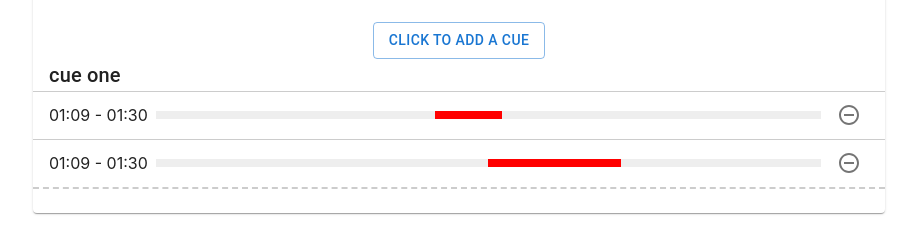
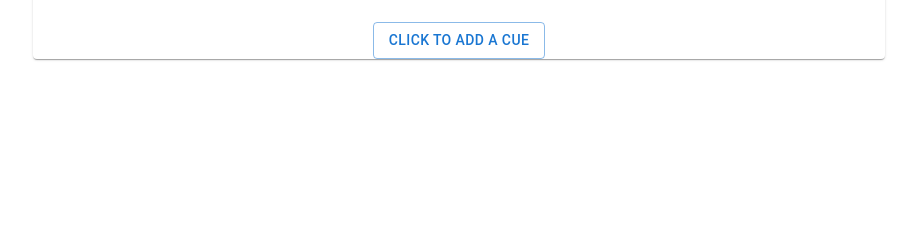
Before and after one commit to ahakem/video-player, a React (Create React App) app: page / in a window 1280 px wide. Shown: the part 481-720 px from the top of the page, without its empty margins (181-1098 px from the left). Built offline with nearby package versions, Linux system fonts and the light colour scheme.

Commit message:
maping over cues

```diff
--- a/src/components/AddCue.js
+++ b/src/components/AddCue.js
@@ -28,6 +28,7 @@ export default function AddCue({ videoElement, onAddCue }) {
   };
 
   const handleClickOpen = () => {
+    console.log(videoElement.current.currentTime, videoElement.current.duration)
     setFormData({
       name: "",
       end: "",
@@ -71,7 +72,7 @@ export default function AddCue({ videoElement, onAddCue }) {
               id="start"
               label="Start Time"
               value={formData.start}
-              redonly
+              disabled
               type="text"
               fullWidth
               variant="standard"
--- a/src/components/Cue.js
+++ b/src/components/Cue.js
@@ -1,20 +1,16 @@
 import React from "react";
-import {
-  Box,
-  IconButton,
-  Typography,
-} from "@mui/material";
+import { Box, IconButton, Typography } from "@mui/material";
 import { makeStyles } from "@mui/styles";
-import RemoveCircleOutlineIcon from '@mui/icons-material/RemoveCircleOutline';
-import AddCue from './AddCue'
+import RemoveCircleOutlineIcon from "@mui/icons-material/RemoveCircleOutline";
+import AddCue from "./AddCue";
 const useStyles = makeStyles({
   root: {
     flexDirection: "column",
     // alignItems:"start",
     width: "100%",
     textAlign: "left",
-    marginBottom:24,
-    borderBottom:'2px dashed #ccc'
+    marginBottom: 24,
+    borderBottom: "2px dashed #ccc",
   },
   cueWraper: {
     borderTop: "1px solid #ccc",
@@ -24,62 +20,76 @@ const useStyles = makeStyles({
     alignItems: "center",
     paddingRight: 16,
     paddingLeft: 16,
-    boxSizing: 'border-box'
-
+    boxSizing: "border-box",
   },
-  timeLine:{
-    flexGrow:1,
-    background:'#eee',
-    boxSizing: 'border-box',
-    margin:8,
-    position:"relative",
-    height:8,
+  timeLine: {
+    flexGrow: 1,
+    background: "#eee",
+    boxSizing: "border-box",
+    margin: 8,
+    position: "relative",
+    height: 8,
   },
-  cueDuration:{
-    position:"absolute",
-    top:0,
-    bottom:0,
-
-    background:"red"
+  cueDuration: {
+    position: "absolute",
+    top: 0,
+    bottom: 0,
+    background: "red",
+    borderRadius:10
+  },
+  time:{
+    width:100
   }
 });
-
-export default function Cue({videoElement}) {
+export default function Cue({ videoElement }) {
   const classes = useStyles();
   const [cueList, setCueList] = React.useState({});
 
-  const onAddCue = (data) =>{
-    if(cueList[data.name]){
+  const onAddCue = (data) => {
+    if (cueList[data.name]) {
       setCueList({
         ...cueList,
-        [data.name]:[
-          ...cueList[data.name],
-          data
-        ]
-      })
-    } else{
+        [data.name]: [...cueList[data.name], {
+          ...data,
+          key: `cue-child-${new Date().getTime()}`,
+        }],
+      });
+    } else {
       setCueList({
         ...cueList,
-        [data.name]:[data]
-      })
+        [data.name]: [
+          {
+            ...data,
+            key: `cue-child-${new Date().getTime()}`,
+          },
+        ],
+      });
     }
+  };
+  const getPointerLocation = (pointer) => {
+    return (pointer * 100) / videoElement.current.duration
   }
-  React.useEffect(() => {
-  console.log(cueList)
-  }, [cueList])
+
   return (
     <>
       <Box>
         <AddCue onAddCue={onAddCue} videoElement={videoElement} />
       </Box>
-      <Box display="flex" className={classes.root}>
+      {Object.keys(cueList).map((group) => (
+        <Box key={group} display="flex" className={classes.root}>
           <Typography ml={2} variant="h6">
-          cue one
+            {group}
           </Typography>
-        <Box className={classes.cueWraper}>
-          <Box><time>01:09</time> - 01:30</Box>
+          {cueList[group].map((cue) => (
+            <Box key={cue.key} className={classes.cueWraper}>
+              <Box className={classes.time}>
+                <time>{cue.start}</time> - <time>{cue.end}</time>
+              </Box>
               <Box className={classes.timeLine}>
-            <div style={{left:"42%", width:"10%"}} className={classes.cueDuration}></div>
+                <div
+                  style={{ left: `${getPointerLocation(cue.currentTime)}%`, width: 20}}
+                  className={classes.cueDuration}
+                ></div>
               </Box>
               <Box>
                 <IconButton>
@@ -87,19 +97,9 @@ export default function Cue({videoElement}) {
                 </IconButton>
               </Box>
             </Box>
-        <Box className={classes.cueWraper}>
-          <Box><time>01:09</time> - 01:30</Box>
-          <Box className={classes.timeLine}>
-            <div style={{left:"50%", width:"20%"}} className={classes.cueDuration}></div>
+          ))}
         </Box>
-          <Box>
-            <IconButton>
-              <RemoveCircleOutlineIcon />
-            </IconButton>
-          </Box>
-        </Box>
-      </Box>
-
+      ))}
     </>
   );
 }
```
Lines whose indentation alone changed are shown as unchanged.
